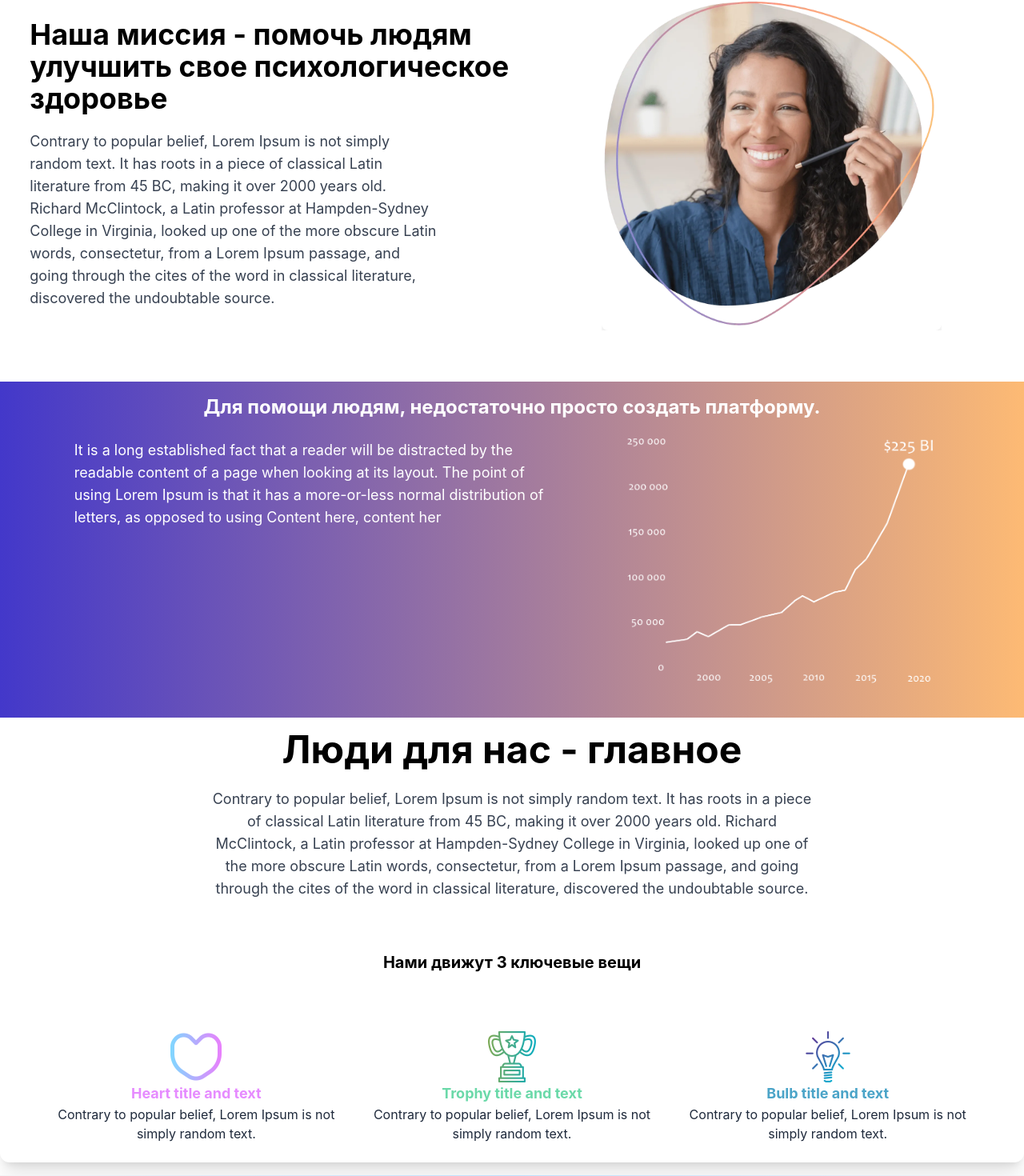
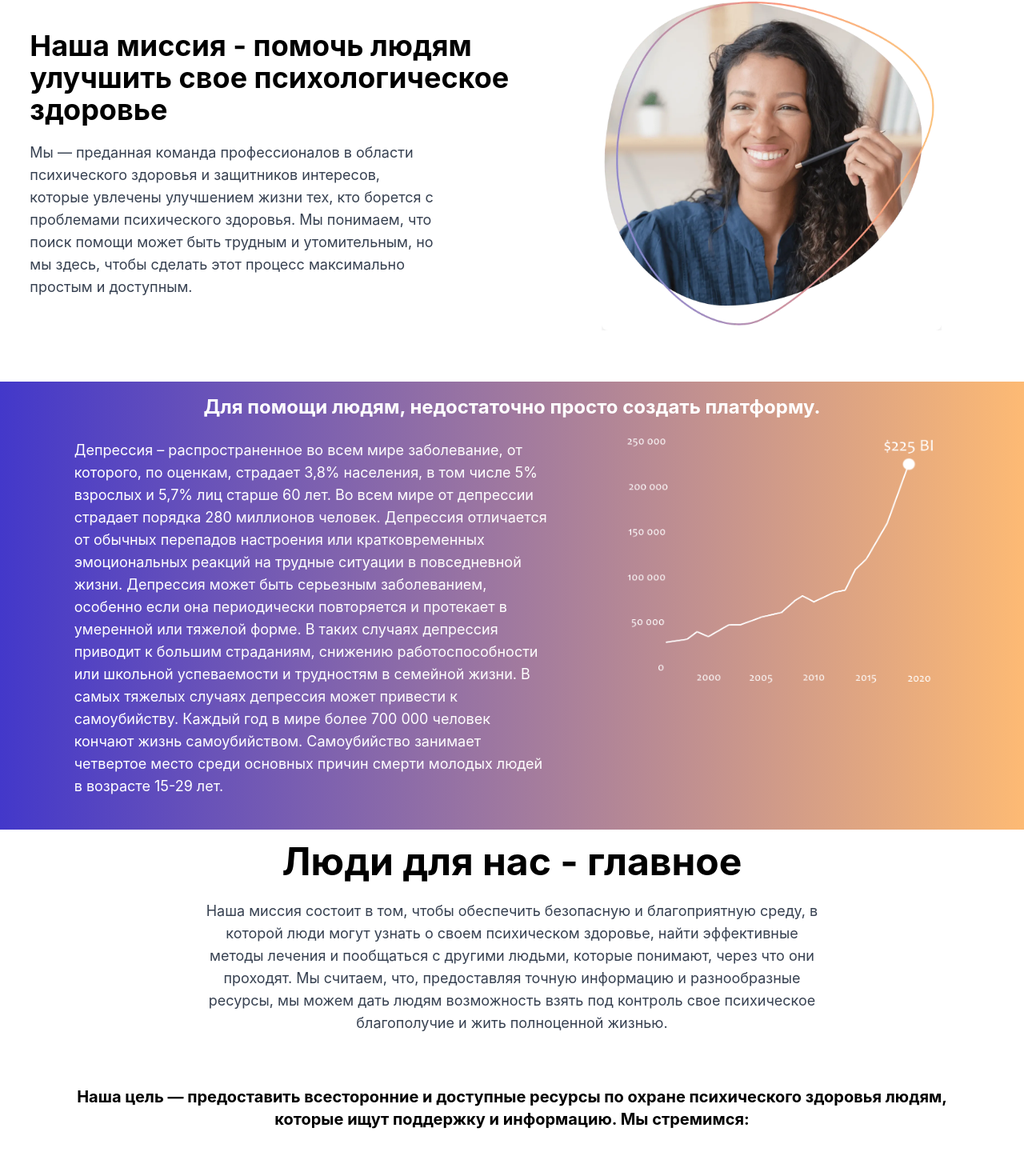
Before and after one commit to cregordudes/quiscence, a Next.js app: page /about in a window 1280 px wide. Shown: the part 126-1596 px from the top of the page at 80% size. Built offline with nearby package versions, Linux system fonts and the light colour scheme; no server answers; the database is empty.

Commit message:
Added content

```diff
--- a/pages/about.js
+++ b/pages/about.js
@@ -15,7 +15,7 @@ const About = () => {
           "Наша миссия - помочь людям улучшить свое психологическое здоровье"
         }
         text={
-          "Contrary to popular belief, Lorem Ipsum is not simply random text. It has roots in a piece of classical Latin literature from 45 BC, making it over 2000 years old. Richard McClintock, a Latin professor at Hampden-Sydney College in Virginia, looked up one of the more obscure Latin words, consectetur, from a Lorem Ipsum passage, and going through the cites of the word in classical literature, discovered the undoubtable source."
+          "Мы — преданная команда профессионалов в области психического здоровья и защитников интересов, которые увлечены улучшением жизни тех, кто борется с проблемами психического здоровья. Мы понимаем, что поиск помощи может быть трудным и утомительным, но мы здесь, чтобы сделать этот процесс максимально простым и доступным."
         }
         src={doctorImg}
       />
@@ -23,7 +23,7 @@ const About = () => {
       <div class="flex flex-col px-8 mx-auto space-y-12 max-w-7xl xl:px-12">
         <TitleHeader
           title="Люди для нас - главное"
-          text="Contrary to popular belief, Lorem Ipsum is not simply random text. It has roots in a piece of classical Latin literature from 45 BC, making it over 2000 years old. Richard McClintock, a Latin professor at Hampden-Sydney College in Virginia, looked up one of the more obscure Latin words, consectetur, from a Lorem Ipsum passage, and going through the cites of the word in classical literature, discovered the undoubtable source."
+          text="Наша миссия состоит в том, чтобы обеспечить безопасную и благоприятную среду, в которой люди могут узнать о своем психическом здоровье, найти эффективные методы лечения и пообщаться с другими людьми, которые понимают, через что они проходят. Мы считаем, что, предоставляя точную информацию и разнообразные ресурсы, мы можем дать людям возможность взять под контроль свое психическое благополучие и жить полноценной жизнью."
         />
       </div>
       <OurBeliefs />
--- a/pages/index.js
+++ b/pages/index.js
@@ -8,33 +8,33 @@ export default function Home() {
   const texts = [
     {
       id: 1,
-      title: "Digital therapy",
-      heading: "Some Catchy Phrase",
-      text: "Crafting your user experience has never been easier, with ourintuitive dragn drop interface you will be creating beatifuldesigns in no time.",
+      title: "Добро пожаловать на наш сайт о  ",
+      heading: "Психическом здоровье!",
+      text: "Мы понимаем, что забота о своем психическом благополучии так же важна, как и забота о физическом здоровье. Вот почему мы стремимся предоставить вам инструменты и ресурсы, необходимые для улучшения и поддержания вашего психического здоровья.      ",
       src: "https://assets.website-files.com/5ef0b47911602b652f6a26d7/6273fb9da1844358fba00efe_Group%201486%20(1).png",
       isRev: false,
     },
     {
       id: 2,
-      title: "Manage and measure it",
-      heading: "Some Catchy Phrase",
-      text: "Crafting your user experience has never been easier, with ourintuitive dragn drop interface you will be creating beatifuldesigns in no time.",
+      title: "Ваш интерактивный помошник!",
+      heading: "Измеряй, улучшай",
+      text: "На нашем сайте вы найдете множество информации по различным темам психического здоровья, включая управление стрессом, тревогой, депрессией и многим другим. Мы также предлагаем различные тесты, курсы и упражнения, которые помогут вам лучше понять свои мысли и эмоции.",
       src: "https://assets.website-files.com/5ef0b47911602b652f6a26d7/62fd160455e2617918c46991_Wellbeing-p-800.jpg",
       isRev: true,
     },
     {
       id: 3,
-      title: "Learn and become healthy",
-      heading: "Some Catchy Phrase",
-      text: "Crafting your user experience has never been easier, with ourintuitive dragn drop interface you will be creating beatifuldesigns in no time.",
+      title: "Узнавай и становись здоровым!",
+      heading: "Ты не один",
+      text: "На нашем сайте представлены личные истории людей, которые успешно справились со своими собственными проблемами психического здоровья.",
       src: "https://assets.website-files.com/5ef0b47911602b652f6a26d7/62fd160352960ef699fd9790_Group%201798-p-800.jpg",
       isRev: false,
     },
     {
       id: 4,
-      title: "Take care",
-      heading: "Some Catchy Phrase",
-      text: "Crafting your user experience has never been easier, with ourintuitive dragn drop interface you will be creating beatifuldesigns in no time.",
+      title: "Если вы находитесь в кризисной ситуации",
+      heading: "знайте, что вы не одиноки.",
+      text: "Если вы нуждаетесь в немедленной помощи - помощь доступна. Мы составили список экстренных горячих линий и ресурсов, которые доступны круглосуточно и без выходных.",
       src: "https://assets.website-files.com/5ef0b47911602b652f6a26d7/62fd160455e2617918c46991_Wellbeing-p-800.jpg",
       isRev: true,
     },
@@ -52,8 +52,8 @@ export default function Home() {
         <section class="py-20 bg-white">
           <div class="flex flex-col px-8 mx-auto space-y-12 max-w-7xl xl:px-12">
             <TitleHeader
-              title="Mental wellbeing"
-              text="Add some nice touches to your interface with our latest designs, components, and templates. We've crafted a beautiful user experience that your visitors will love"
+              title="Ментальное здоровье"
+              text=" Этот сайт предлагает вам инструменты для отслеживания вашего психологического состояния и понимания его влияния на вашу жизнь."
             />
           </div>
 
--- a/src/components/Infograph.jsx
+++ b/src/components/Infograph.jsx
@@ -11,11 +11,20 @@ const Infograph = () => {
       <div class="flex flex-row justify-evenly">
         <div className="text-white p-4 m-2 w-1/2">
           <p className="text-lg">
-            It is a long established fact that a reader will be distracted by
-            the readable content of a page when looking at its layout. The point
-            of using Lorem Ipsum is that it has a more-or-less normal
-            distribution of letters, as opposed to using Content here, content
-            her
+            Депрессия – распространенное во всем мире заболевание, от которого,
+            по оценкам, страдает 3,8% населения, в том числе 5% взрослых и 5,7%
+            лиц старше 60 лет. Во всем мире от депрессии страдает порядка 280
+            миллионов человек. Депрессия отличается от обычных перепадов
+            настроения или кратковременных эмоциональных реакций на трудные
+            ситуации в повседневной жизни. Депрессия может быть серьезным
+            заболеванием, особенно если она периодически повторяется и протекает
+            в умеренной или тяжелой форме. В таких случаях депрессия приводит к
+            большим страданиям, снижению работоспособности или школьной
+            успеваемости и трудностям в семейной жизни. В самых тяжелых случаях
+            депрессия может привести к самоубийству. Каждый год в мире более 700
+            000 человек кончают жизнь самоубийством. Самоубийство занимает
+            четвертое место среди основных причин смерти молодых людей в
+            возрасте 15-29 лет.
           </p>
         </div>
         <div>
--- a/src/components/OurBeliefs.jsx
+++ b/src/components/OurBeliefs.jsx
@@ -4,18 +4,18 @@ import BeliefCard from "./BeliefCard";
 const OurBeliefs = () => {
   const beliefs = [
     {
-      title: "Heart title and text",
-      text: "Contrary to popular belief, Lorem Ipsum is not simply random text.",
+      title: "Любить и заботиться",
+      text: "Повысить осведомленность и понимание проблем психического здоровья",
       src: "/static/heart.png",
     },
     {
-      title: "Trophy title and text",
-      text: "Contrary to popular belief, Lorem Ipsum is not simply random text.",
+      title: "Помогать и поощрать",
+      text: "Предоставлять научно обоснованную информацию о лечении психических заболеваний",
       src: "/static/trophy.png",
     },
     {
-      title: "Bulb title and text",
-      text: "Contrary to popular belief, Lorem Ipsum is not simply random text.",
+      title: "Облегчать",
+      text: "Создайте поддерживающее сообщество, где люди могут делиться своим опытом и предлагать поддержку друг другу",
       src: "/static/idea.png",
     },
   ];
@@ -24,7 +24,9 @@ const OurBeliefs = () => {
     <div>
       <div class="flex flex-col px-8 mx-auto space-y-12 max-w-7xl xl:px-12 py-4 shadow-xl border-1 rounded-xl">
         <h1 className="font-bold text-xl p-4 text-center">
-          Нами движут 3 ключевые вещи
+          Наша цель — предоставить всесторонние и доступные ресурсы по охране
+          психического здоровья людям, которые ищут поддержку и информацию. Мы
+          стремимся:
         </h1>
         <div className="flex flex-row justify-between flex-wrap">
           {beliefs.map((el, idx) => {
```
